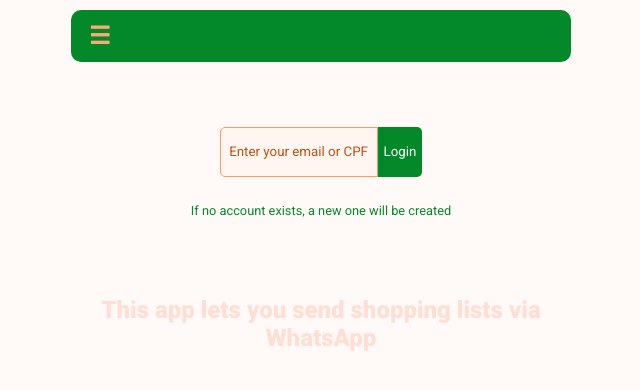
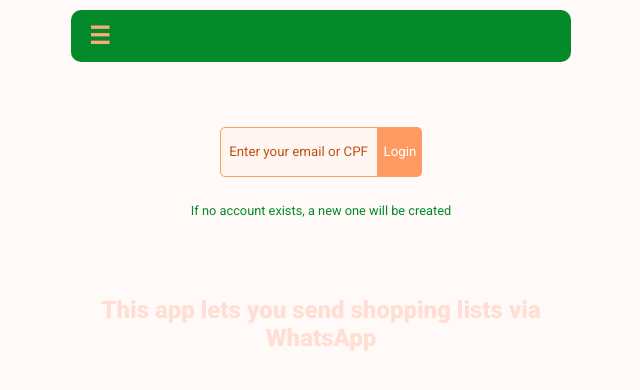
Before and after one commit to EdAngelis/my-home, a React (Vite) app in the folder my-home-front/: page /welcome in a window 1280 px wide. Both pictures are taken after a click on the button "Skip". Shown: the top 390 px of the page, without its empty margins (319-959 px from the left). Built offline with nearby package versions, Linux system fonts and the light colour scheme; no server answers.

Commit message:
address review feedback on PR #65
Fix .loginInput button override in home.module.css, which still forced
the old green background and wasn't caught by the input-button.module.css
change since it's a page-specific selector.

```diff
--- a/my-home-front/src/pages/home/home.module.css
+++ b/my-home-front/src/pages/home/home.module.css
@@ -28,7 +28,7 @@
 }
 
 .loginInput button {
-    background-color: #038929;
+    background-color: #FF9A62;
     color: #ffffff;
 }
 
```
